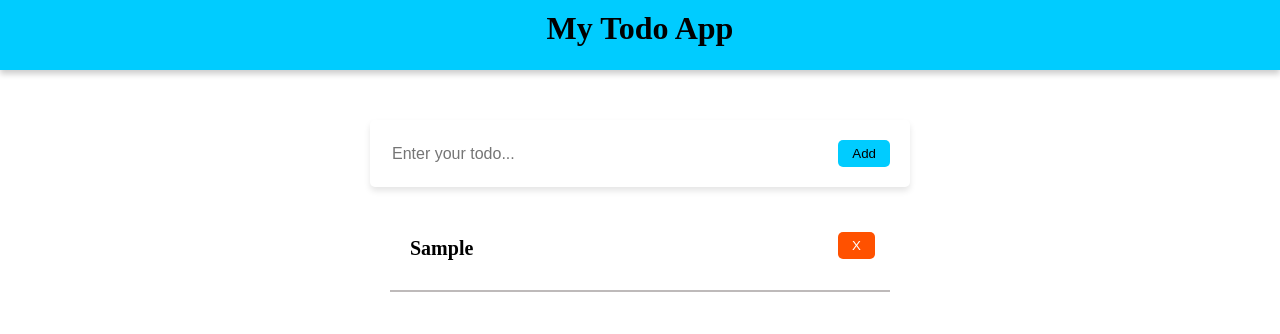
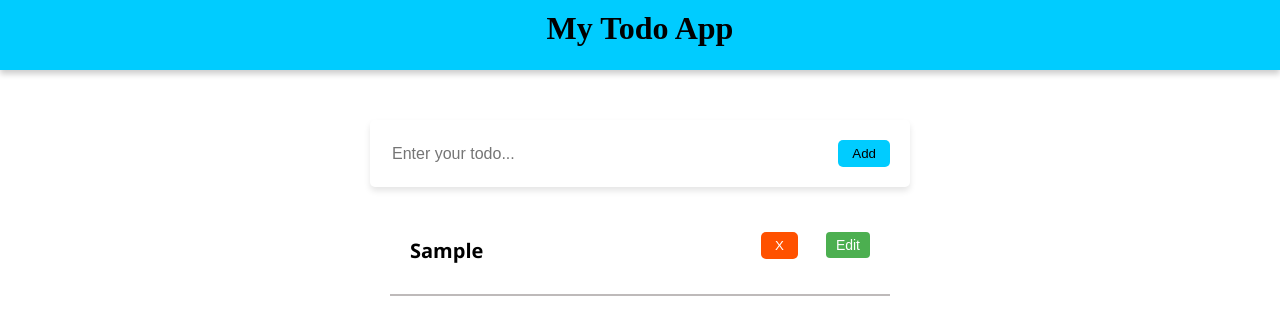
Before and after one commit to Maria-Naveen/Todo-App, a React (Vite) app: page / in a window 1280 px wide. Both pictures are taken after typing "Sample" into the empty fields and a click on the button "Add". Shown: the top 334 px of the page. Built offline with nearby package versions, Linux system fonts and the light colour scheme.

Commit message:
Added edit feature

```diff
--- a/src/components/TodoItem.jsx
+++ b/src/components/TodoItem.jsx
@@ -1,5 +1,8 @@
+import { useState } from "react";
 import styles from "./todoitem.module.css";
 const TodoItem = ({ item, todos, setTodos }) => {
+  const [isEditing, setIsEditing] = useState(false);
+  const [newName, setNewName] = useState(item.name);
   const handleDelete = (item) => {
     console.log("Delete button clicked for item", item);
     setTodos(todos.filter((todo) => todo !== item));
@@ -13,14 +16,44 @@ const TodoItem = ({ item, todos, setTodos }) => {
     setTodos(newTodos);
   };
 
+  const handleEdit = () => {
+    setIsEditing(true);
+  };
+  const handleSave = () => {
+    const newTodos = todos.map((todo) =>
+      todo === item ? { ...todo, name: newName } : todo
+    );
+
+    setTodos(newTodos);
+    setIsEditing(false);
+  };
   const completed = item.done ? styles.completed : "";
   return (
     <div className={styles.todoitem}>
       <div className={styles.todoitemName}>
-        <span className={completed} onClick={() => handleClick(item.name)}>
-          {item.name}
-        </span>
+        {isEditing ? (
+          <input
+            className={styles.editInput}
+            type="text"
+            value={newName}
+            onChange={(e) => setNewName(e.target.value)}
+          />
+        ) : (
+          <span className={completed} onClick={() => handleClick(item.name)}>
+            {item.name}
+          </span>
+        )}
+
         <span>
+          {isEditing ? (
+            <button className={styles.saveButton} onClick={handleSave}>
+              Save
+            </button>
+          ) : (
+            <button className={styles.editButton} onClick={handleEdit}>
+              Edit
+            </button>
+          )}
           <button
             onClick={() => handleDelete(item)}
             className={styles.deleteButton}
--- a/src/components/todoitem.module.css
+++ b/src/components/todoitem.module.css
@@ -1,5 +1,6 @@
 .todoitem {
   width: 500px;
+  font-family: "Segoe UI", Tahoma, Geneva, Verdana, sans-serif;
   font-size: 20px;
   margin: 0 auto;
 }
@@ -16,9 +17,10 @@
 .deleteButton {
   float: right;
   border: none;
+  cursor: pointer;
   background-color: #ff5100;
   color: white;
-  margin: -5px;
+  margin-top: -5px;
   border-radius: 5px;
   padding: 6px 14px;
 }
@@ -26,3 +28,49 @@
 .completed {
   text-decoration: line-through;
 }
+
+.editButton {
+  background-color: #4caf50; /* Green */
+  float: right;
+  border: none;
+  color: white;
+  padding: 5px 10px;
+  text-align: center;
+  text-decoration: none;
+  display: block;
+  font-size: 14px;
+  /* margin: 4px 2px; */
+  margin-top: -5px;
+  margin-left: 2em;
+  cursor: pointer;
+  border-radius: 4px;
+}
+
+.saveButton {
+  background-color: #008cba; /* Blue */
+  float: right;
+  border: none;
+  color: white;
+  padding: 5px 10px;
+  text-align: center;
+  text-decoration: none;
+  display: block;
+  font-size: 14px;
+  margin-top: -5px;
+  margin-left: 2em;
+  cursor: pointer;
+  border-radius: 4px;
+}
+
+.editInput {
+  padding: 5px;
+  font-size: 18px;
+  font-weight: bold;
+  font-family: "Segoe UI", Tahoma, Geneva, Verdana, sans-serif;
+  border: none;
+  border-radius: 4px;
+  margin-right: 10px;
+}
+.editInput:focus {
+  outline: none;
+}
```
